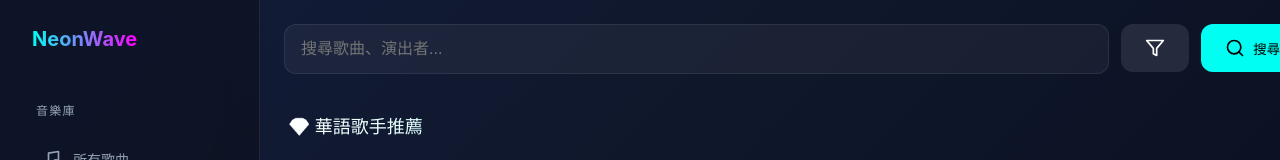
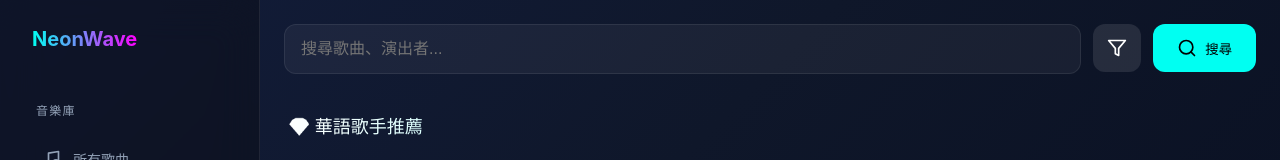
Before and after one commit to wu-zuan/NeonWaveMusicPlayer, a React (Vite) app: page / in a window 1280 px wide. Both pictures are taken after a click on the button "線上搜尋". Shown: the top 160 px of the page. Built offline with nearby package versions, Linux system fonts and the light colour scheme.

Commit message:
chore: release v5.3.0

```diff
--- a/package.json
+++ b/package.json
@@ -1,7 +1,7 @@
 {
   "name": "neon-wave-music-player",
   "private": true,
-  "version": "5.2.9",
+  "version": "5.3.0",
   "description": "A modern, high-fidelity music player with 8D spatial audio effects.",
   "author": "DM-WuzuanTW",
   "type": "module",
--- a/src/components/Search/Search.module.css
+++ b/src/components/Search/Search.module.css
@@ -5,6 +5,8 @@
     flex-direction: column;
     max-width: 1200px;
     width: 100%;
+    box-sizing: border-box;
+    /* Fix width overflow */
 }
 
 .searchBar {
@@ -53,6 +55,13 @@
     gap: 8px;
     min-width: 48px;
     /* Ensure icon-only buttons aren't too thin */
+    white-space: nowrap;
+    /* Prevent text wrapping */
+}
+
+.iconBtn {
+    padding: 0;
+    width: 48px;
 }
 
 .searchBtn:hover {
--- a/src/components/Search/SearchView.tsx
+++ b/src/components/Search/SearchView.tsx
@@ -201,7 +201,7 @@ export const SearchView = () => {
                 {/* Filter Dropdown */}
                 <div style={{ position: 'relative' }}>
                     <button
-                        className={styles.searchBtn}
+                        className={`${styles.searchBtn} ${styles.iconBtn}`}
                         onClick={() => setShowFilterMenu(!showFilterMenu)}
                         style={{ background: filterMode !== 'all' ? 'var(--accent-primary)' : 'rgba(255,255,255,0.1)', color: filterMode !== 'all' ? '#000' : '#fff' }}
                         title="篩選器"
```
